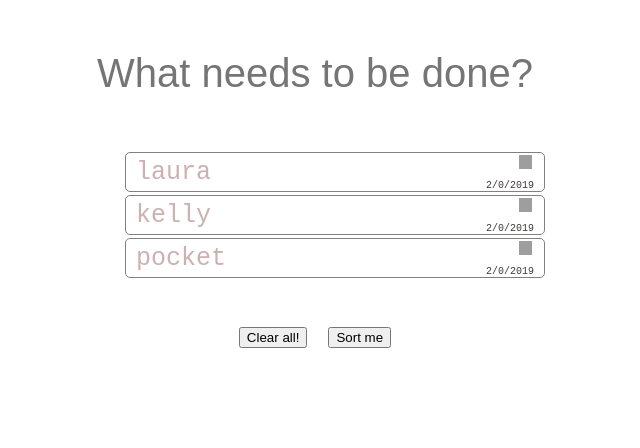
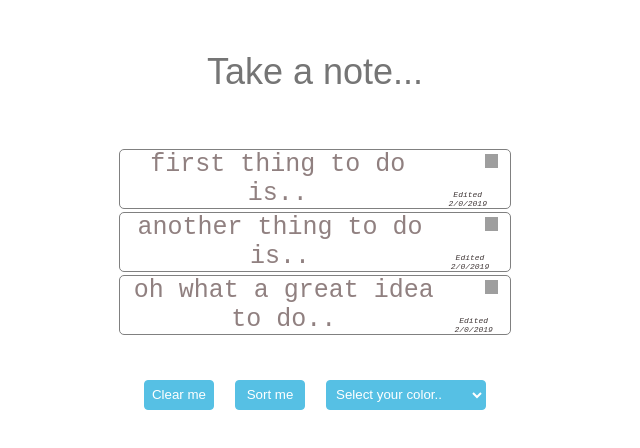
Before and after one commit to asynck/MyFirstToDoList, a plain HTML site: page index.html in a window 1280 px wide. Shown: the whole page, without its empty margins (325-965 px from the left). Drawn offline with Linux system fonts and the light colour scheme; grey boxes are pictures that could not be loaded.

Commit message:
more cool stuff

```diff
--- a/app.js
+++ b/app.js
@@ -1,9 +1,9 @@
 var items = [];
 
 //some test data
-items.push(new ToDoItem("laura"));
-items.push(new ToDoItem("kelly"));
-items.push(new ToDoItem("pocket"));
+items.push(new ToDoItem("first thing to do is.."));
+items.push(new ToDoItem("another thing to do is.."));
+items.push(new ToDoItem("oh what a great idea to do.."));
 render();
 
 //this is an event handler - for elements that exist when the page loads!
@@ -19,15 +19,6 @@ function remove(e) {
     items.splice(childIndex,1);
 }
 
-// document.getElementById("list").onclick = function(e) {
-//     let childIndex = getChildIndex(e.target);
-//     console.log(e.target, childIndex)
-//     e.target.parentElement.removeChild(e.target);
-//     items.splice(childIndex,1);
-//     console.log()
-
-// }
-
 document.getElementById("clearBut").onclick = function(e) {
     document.getElementById("list").innerHTML = "";
     items = [];
@@ -38,9 +29,31 @@ document.getElementById("sortBut").onclick = sort;
 function ToDoItem(title) {
     this.title = title;
     let d = new Date();
-    this.date = "" + d.getDate() + "/" + d.getMonth() + "/" + d.getFullYear();
+    this.date = "Edited " + d.getDate() + "/" + d.getMonth() + "/" + d.getFullYear();
     this.backgroundColor = "#FFFFFF";
 }
+
+document.getElementById("colorBut").onchange = function(e) {
+    let selectBox = document.getElementById("colorBut");
+    let selectedBoxValue = selectBox.options[selectBox.selectedIndex].value;
+    console.log(selectedBoxValue)
+    let myChildNode = document.getElementById("list").childNodes;
+    for (let i = 0; i < myChildNode.length; i++) {
+        if (selectedBoxValue == 1) {
+            myChildNode[i].classList.add("itemColorMaroon");
+        }
+        else if (selectedBoxValue == 2) {
+            myChildNode[i].classList.add("itemColorPink");
+        }
+        else if (selectedBoxValue == 3) {
+            myChildNode[i].classList.add("itemColorGreen");
+        }
+        else if (selectedBoxValue == 0){
+            myChildNode[i].classList.remove;
+        }
+    }
+}
+
 
 function addToDoItem() {
     let title = document.getElementById("input").value;
@@ -91,7 +104,7 @@ function render() {
         let img = document.createElement("img");
         // button.classList.add("deleteBut");
         img.classList.add("deleteImg");
-        img.src = "https://www.clipartmax.com/png/middle/256-2563336_the-flue-gases-must-be-cleaned-of-pollutants-before-small-delete-icon.png";
+        img.src = "https://maxcdn.icons8.com/Share/icon/Very_Basic/delete_sign1600.png";
         // button.appendChild(img);
         li.appendChild(img);
 
@@ -111,3 +124,23 @@ var getChildIndex = function(child) {
     }
     return i;
 }
+
+
+//old code
+// document.getElementById("list").onclick = function(e) {
+//     let childIndex = getChildIndex(e.target);
+//     console.log(e.target, childIndex)
+//     e.target.parentElement.removeChild(e.target);
+//     items.splice(childIndex,1);
+//     console.log()
+
+// }
+
+//code to change color for one button....
+// document.getElementById("colorBut").onclick = function(e) {
+//     let myChildNode = document.getElementById("list").childNodes;
+//     console.log(myChildNode)
+//     for (let i = 0; i < myChildNode.length; i++) {
+//         myChildNode[i].classList.add("itemcolor");
+//     }
+// }
--- a/index.html
+++ b/index.html
@@ -7,7 +7,7 @@
     </head>
 
     <body>
-        <input id="input" type="text" placeholder="What needs to be done?">
+        <input id="input" type="text" placeholder="Take a note...">
         <ul id="list">
             <!-- <li>hi31...</li>
             <li>
@@ -15,9 +15,15 @@
                 <div class="date">31...</div>
             </li> -->
         </ul>
-        <button id="clearBut">Clear all!</button>
-        <button id="sortBut">Sort me</button>
-        <!-- <button id="deleteBut"><img src="https://www.clipartmax.com/png/middle/256-2563336_the-flue-gases-must-be-cleaned-of-pollutants-before-small-delete-icon.png" id="deleteImg"></button> -->
+        <button id="clearBut" class="buttons">Clear me</button>
+        <button id="sortBut" class="buttons">Sort me</button>
+        <!-- <button id="colorBut">Add Color</button> -->
+        <select id="colorBut" class="buttons">
+            <option value="0">Select your color..</option>
+            <option value="1">Maroon</option>
+            <option value="2">Pink</option>
+            <option value="3">Green</option>
+        </select>
     </body>
 
     <script src="app.js"></script>
--- a/style.css
+++ b/style.css
@@ -11,7 +11,7 @@ body {
 }
 
 #input {
-    font-size: 40px;
+    font-size: 36px;
     width: 100%;
     margin: 50px auto;
     margin-bottom: 20px;
@@ -22,6 +22,7 @@ body {
 
 #list {
     list-style: none;
+    padding-right: 40px;
 }
 
 ul li {
@@ -29,9 +30,11 @@ ul li {
     justify-content: space-between;
     font-size: 25px;
     width: 70%;
+    max-width: 650px;
+    min-width: 100px;
     min-height: 40px;
     margin: 3px auto;
-    color: rgba(199, 171, 171, 0.932);
+    color: rgba(136, 119, 119, 0.932);
     border: 1px solid grey;
     border-radius: 5px;
     /* this below refers to the childern of the li and puts them in a position relative to it */
@@ -40,15 +43,26 @@ ul li {
 
 .date {
     /* flex-basis: 100px; */
-    font-size: 10px;
+    font-size: 8px;
     align-self: flex-end;
     color: rgba(51, 42, 42, 0.932);
     padding-right: 10px;
+    font-style: italic;
 }
 
 div {
     padding-left: 10px;
     align-self: center;
+}
+
+.buttons {
+    border: 1px solid rgb(86, 192, 228);
+    width: 70px;
+    height: 30px;
+    padding: 5px;
+    color: #ffff;
+    border-radius: 4px;
+    background-color: rgb(86, 192, 228);
 }
 
 .deleteImg {
@@ -59,5 +73,21 @@ div {
     /* padding-top: 2px; */
     position: absolute;
     right: 10;
-    top: 2;
+    top: 4;
 }
+
+#colorBut {
+    width: 160px;
+}
+
+.itemColorMaroon {
+    color: rgb(128, 0, 0);
+}
+
+.itemColorPink {
+    color: rgba(199, 171, 171, 0.932);
+}
+
+.itemColorGreen {
+    color: rgba(77, 139, 71, 0.932);
+}
```
